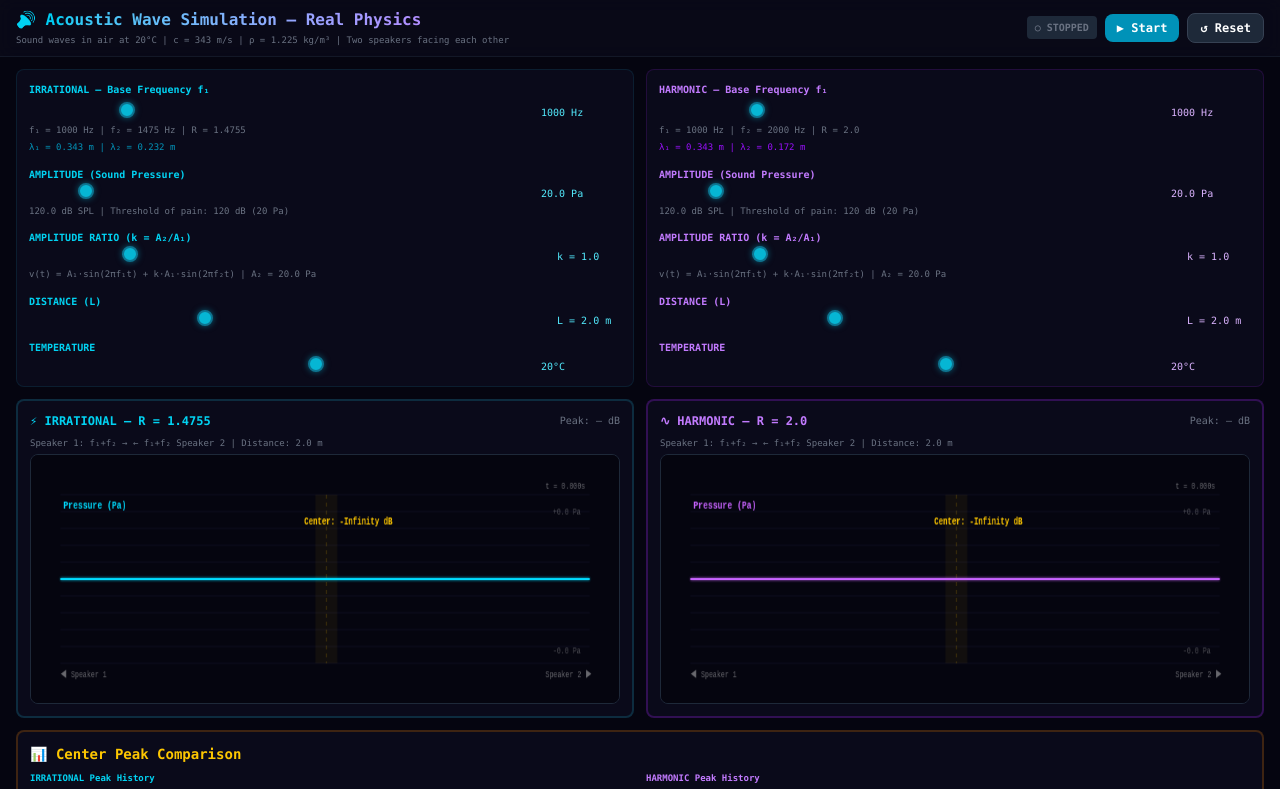
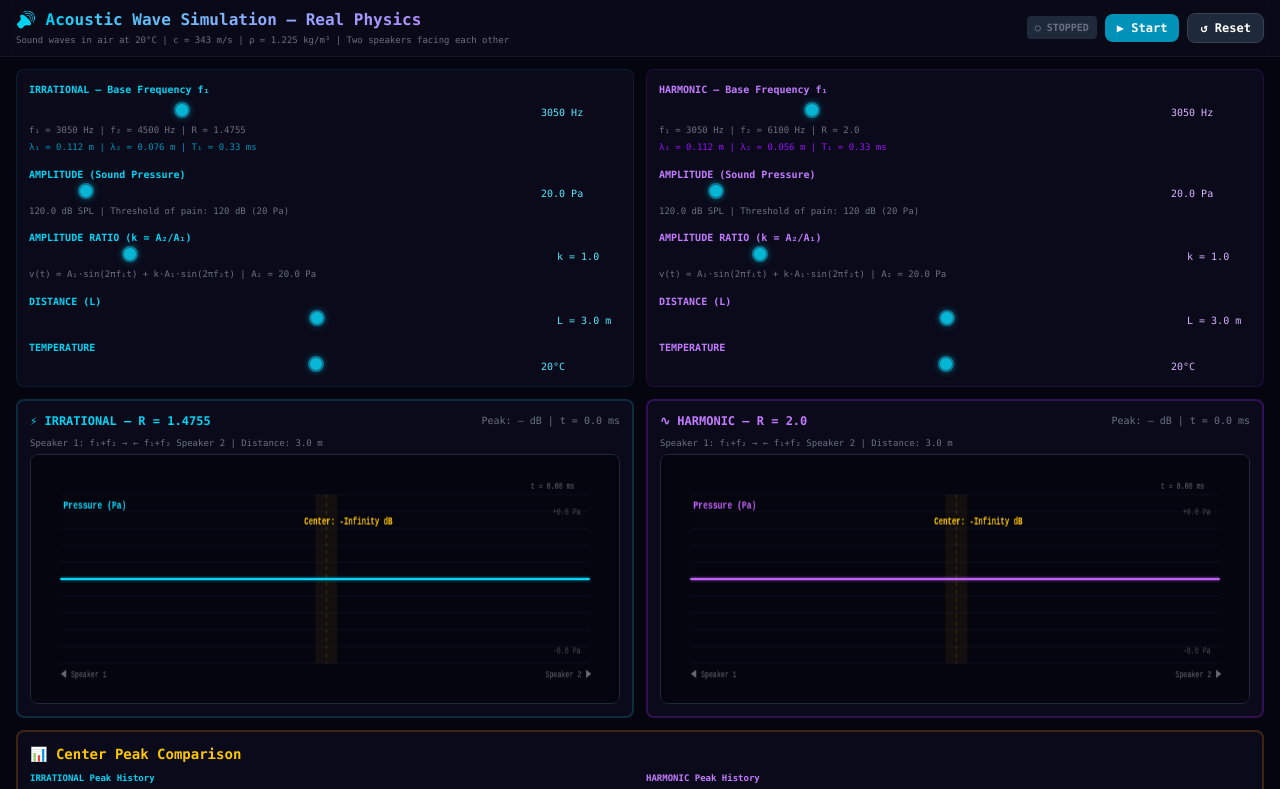
Before and after one commit to mediaprizma/irrational-navier-stokes, a React (Vite) app: page / in a window 1280 px wide. Shown: the top 789 px of the page. Built offline with nearby package versions, Linux system fonts and the light colour scheme.

Commit message:
task snapshot 6cb6108c-ccfb-4c9d-9416-3c43e6a7c2e7

```diff
--- a/src/AcousticView.tsx
+++ b/src/AcousticView.tsx
@@ -95,7 +95,7 @@ export default function AcousticView({ state, params }: Props) {
     ctx.font = '9px monospace';
     ctx.fillText('◀ Speaker 1', pad, H - pad + 14);
     ctx.fillText('Speaker 2 ▶', W - pad - 60, H - pad + 14);
-    ctx.fillText(`t = ${state.time.toFixed(3)}s`, W - pad - 60, pad - 6);
+    ctx.fillText(`t = ${(state.time*1000).toFixed(2)} ms`, W - pad - 80, pad - 6);
 
     // Scale markers
     ctx.fillStyle = 'rgba(255,255,255,0.3)';
--- a/src/App.tsx
+++ b/src/App.tsx
@@ -21,8 +21,8 @@ export default function App() {
   // Irrational: R = 1.475482818459
   const [irrParams, setIrrParams] = useState<AcousticParams>({
     N: 200,
-    L: 2.0,
-    f1: 1000.0,
+    L: 3.0,
+    f1: 3050.0,
     R: 1.475482818459,
     amplitude: 20.0,
     amplitudeRatio: 1.0,
@@ -33,8 +33,8 @@ export default function App() {
   // Harmonic: R = 2.0
   const [harmParams, setHarmParams] = useState<AcousticParams>({
     N: 200,
-    L: 2.0,
-    f1: 1000.0,
+    L: 3.0,
+    f1: 3050.0,
     R: 2.0,
     amplitude: 20.0,
     amplitudeRatio: 1.0,
@@ -130,8 +130,8 @@ export default function App() {
 
   const handleReset = () => {
     setIsRunning(false);
-    const resetIrr = { ...irrParams, f1: 1000.0, amplitude: 20.0, amplitudeRatio: 1.0, temperature: 293.0 };
-    const resetHarm = { ...harmParams, f1: 1000.0, amplitude: 20.0, amplitudeRatio: 1.0, temperature: 293.0 };
+    const resetIrr = { ...irrParams, f1: 3050.0, L: 3.0, amplitude: 20.0, amplitudeRatio: 1.0, temperature: 293.0 };
+    const resetHarm = { ...harmParams, f1: 3050.0, L: 3.0, amplitude: 20.0, amplitudeRatio: 1.0, temperature: 293.0 };
     setIrrParams(resetIrr);
     setHarmParams(resetHarm);
     const irrNew = createInitialAcousticState(resetIrr);
@@ -184,7 +184,7 @@ export default function App() {
             <div className="text-[10px] text-cyan-400 font-bold mb-2">IRRATIONAL — Base Frequency f₁</div>
             <div className="flex items-center gap-2">
               <input
-                type="range" min="100" max="5000" step="50"
+                type="range" min="100" max="10000" step="50"
                 value={irrParams.f1}
                 onChange={(e) => setIrrParams(p => ({ ...p, f1: parseFloat(e.target.value) }))}
                 className="flex-1 h-1 bg-gray-700 rounded-lg appearance-none cursor-pointer"
@@ -195,7 +195,7 @@ export default function App() {
               f₁ = {fmtFixed(irrParams.f1, 0)} Hz | f₂ = {fmtFixed(irrF2, 0)} Hz | R = {irrParams.R.toFixed(4)}
             </div>
             <div className="text-[9px] text-cyan-600 mt-1">
-              λ₁ = {fmtFixed(343 / irrParams.f1, 3)} m | λ₂ = {fmtFixed(343 / irrF2, 3)} m
+              λ₁ = {fmtFixed(343 / irrParams.f1, 3)} m | λ₂ = {fmtFixed(343 / irrF2, 3)} m | T₁ = {fmtFixed(1000 / irrParams.f1, 2)} ms
             </div>
 
             <div className="text-[10px] text-cyan-400 font-bold mb-1 mt-3">AMPLITUDE (Sound Pressure)</div>
@@ -253,7 +253,7 @@ export default function App() {
             <div className="text-[10px] text-purple-400 font-bold mb-2">HARMONIC — Base Frequency f₁</div>
             <div className="flex items-center gap-2">
               <input
-                type="range" min="100" max="5000" step="50"
+                type="range" min="100" max="10000" step="50"
                 value={harmParams.f1}
                 onChange={(e) => setHarmParams(p => ({ ...p, f1: parseFloat(e.target.value) }))}
                 className="flex-1 h-1 bg-gray-700 rounded-lg appearance-none cursor-pointer"
@@ -264,7 +264,7 @@ export default function App() {
               f₁ = {fmtFixed(harmParams.f1, 0)} Hz | f₂ = {fmtFixed(harmF2, 0)} Hz | R = 2.0
             </div>
             <div className="text-[9px] text-purple-600 mt-1">
-              λ₁ = {fmtFixed(343 / harmParams.f1, 3)} m | λ₂ = {fmtFixed(343 / harmF2, 3)} m
+              λ₁ = {fmtFixed(343 / harmParams.f1, 3)} m | λ₂ = {fmtFixed(343 / harmF2, 3)} m | T₁ = {fmtFixed(1000 / harmParams.f1, 2)} ms
             </div>
 
             <div className="text-[10px] text-purple-400 font-bold mb-1 mt-3">AMPLITUDE (Sound Pressure)</div>
@@ -324,7 +324,7 @@ export default function App() {
           <section className="bg-[#0a0a1a] rounded-lg border-2 border-cyan-900/50 p-3">
             <div className="flex items-center justify-between mb-2">
               <h2 className="text-xs font-bold text-cyan-400">⚡ IRRATIONAL — R = {irrParams.R.toFixed(4)}</h2>
-              <div className="text-[10px] text-gray-500">Peak: {fmtFixed(pressureToDb(irrMaxPeak), 1)} dB</div>
+              <div className="text-[10px] text-gray-500">Peak: {fmtFixed(pressureToDb(irrMaxPeak), 1)} dB | t = {(irrState.time*1000).toFixed(1)} ms</div>
             </div>
             <div className="text-[9px] text-gray-500 mb-1">
               Speaker 1: f₁+f₂ → ← f₁+f₂ Speaker 2 | Distance: {fmtFixed(irrParams.L, 1)} m
@@ -335,7 +335,7 @@ export default function App() {
           <section className="bg-[#0a0a1a] rounded-lg border-2 border-purple-900/50 p-3">
             <div className="flex items-center justify-between mb-2">
               <h2 className="text-xs font-bold text-purple-400">∿ HARMONIC — R = 2.0</h2>
-              <div className="text-[10px] text-gray-500">Peak: {fmtFixed(pressureToDb(harmMaxPeak), 1)} dB</div>
+              <div className="text-[10px] text-gray-500">Peak: {fmtFixed(pressureToDb(harmMaxPeak), 1)} dB | t = {(harmState.time*1000).toFixed(1)} ms</div>
             </div>
             <div className="text-[9px] text-gray-500 mb-1">
               Speaker 1: f₁+f₂ → ← f₁+f₂ Speaker 2 | Distance: {fmtFixed(harmParams.L, 1)} m
--- a/src/PeakComparisonChart.tsx
+++ b/src/PeakComparisonChart.tsx
@@ -48,7 +48,7 @@ export default function PeakComparisonChart({ irrHistory, harmHistory, irrMax, h
     ctx.fillStyle = '#ffffff';
     ctx.font = 'bold 14px monospace';
     ctx.textAlign = 'center';
-    ctx.fillText('Center Peak Pressure Over Time', W / 2, 20);
+    ctx.fillText('Center Peak Pressure Over Time (Acoustic Waves)', W / 2, 20);
 
     if (irrHistory.length < 2 && harmHistory.length < 2) {
       ctx.fillStyle = 'rgba(255,255,255,0.3)';
@@ -158,9 +158,9 @@ export default function PeakComparisonChart({ irrHistory, harmHistory, irrMax, h
     ctx.fillStyle = 'rgba(255,255,255,0.4)';
     ctx.font = '9px monospace';
     ctx.textAlign = 'center';
-    ctx.fillText(`t=${t0.toFixed(3)}s`, pad.left, H - pad.bottom + 14);
-    ctx.fillText(`t=${t1.toFixed(3)}s`, W - pad.right - 20, H - pad.bottom + 14);
-    ctx.fillText('Time →', pad.left + plotW / 2, H - 8);
+    ctx.fillText(`t=${(t0*1000).toFixed(1)}ms`, pad.left, H - pad.bottom + 14);
+    ctx.fillText(`t=${(t1*1000).toFixed(1)}ms`, W - pad.right - 20, H - pad.bottom + 14);
+    ctx.fillText('Time (milliseconds) →', pad.left + plotW / 2, H - 8);
 
     ctx.save();
     ctx.translate(12, pad.top + plotH / 2);
--- a/src/acousticSimulation.ts
+++ b/src/acousticSimulation.ts
@@ -51,8 +51,8 @@ export interface AcousticState {
 
 export const DEFAULT_ACOUSTIC_PARAMS: AcousticParams = {
   N: 200,
-  L: 2.0,              // 2 meters between speakers
-  f1: 1000.0,          // 1 kHz base frequency
+  L: 3.0,              // 3 meters between speakers
+  f1: 3050.0,          // 3050 Hz base frequency
   R: 1.475482818459,
   amplitude: 20.0,     // 20 Pa (~120 dB SPL)
   amplitudeRatio: 1.0, // Equal amplitude for both frequencies
```
Also changed, not shown: 1 other file (tests, documents, lock files or other folders).
